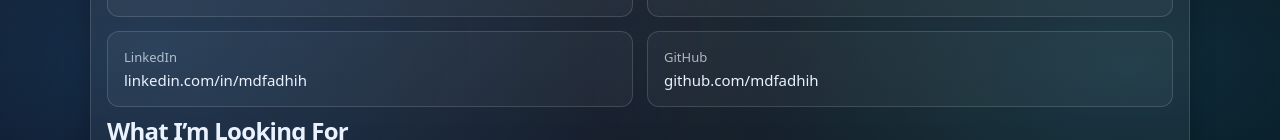
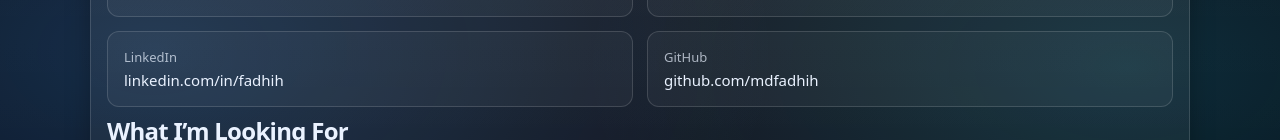
Before and after one commit to mdfadhih/my-portfolio, a React (Vite) app: page /about in a window 1280 px wide. Shown: the part 812-952 px from the top of the page. Built offline with nearby package versions, Linux system fonts and the light colour scheme.

Commit message:
minor changes

```diff
--- a/src/pages/About.jsx
+++ b/src/pages/About.jsx
@@ -126,7 +126,7 @@ export default function About() {
             target="_blank"
           >
             <span className="contact-label">LinkedIn</span>
-            <span className="contact-value">linkedin.com/in/mdfadhih</span>
+            <span className="contact-value">linkedin.com/in/fadhih</span>
           </a>
 
           <a
```
